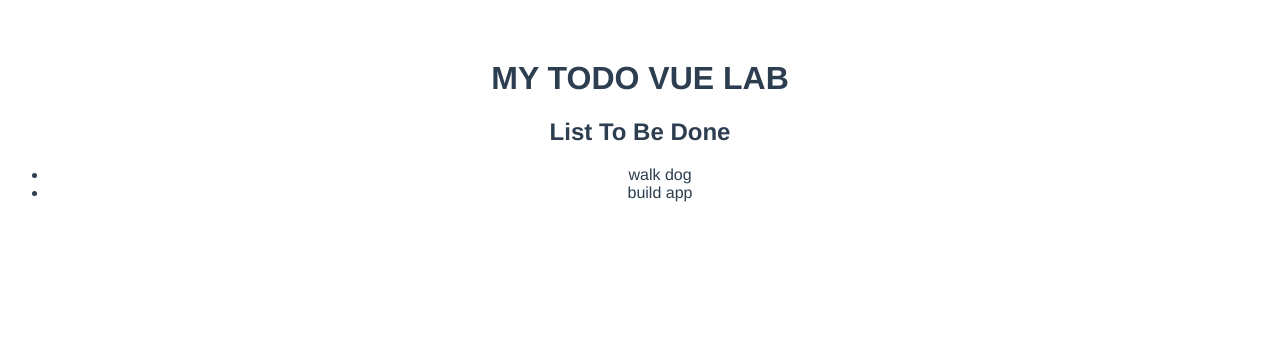
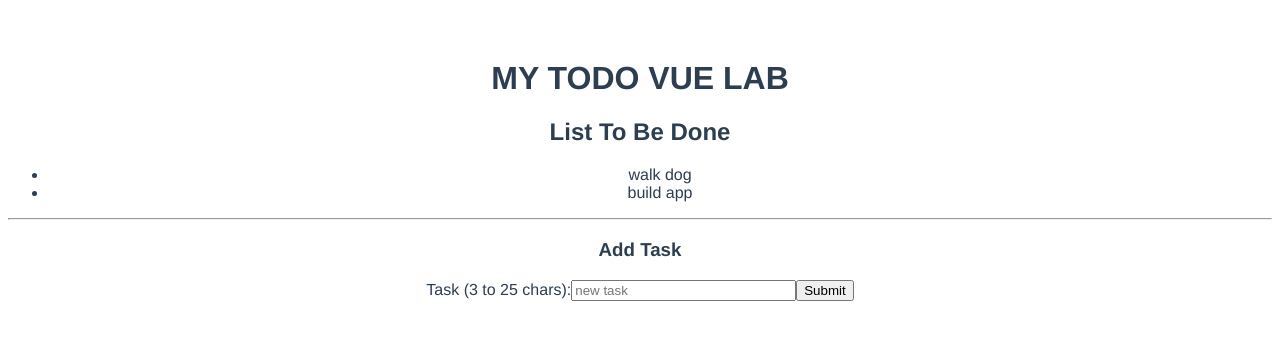
Before and after one commit to GregatGit/todos-vue, a Vue app: page / in a window 1280 px wide. Shown: the top 340 px of the page. Built offline with nearby package versions, Linux system fonts and the light colour scheme; the HTML template or start-up script is replaced by a standard one.

Commit message:
add new task

```diff
--- a/src/App.vue
+++ b/src/App.vue
@@ -2,12 +2,14 @@
   <div id="app">
     <Header />
     <todo-list :todos="todos" />
+    <add-todo @addNewTodo="addNewTodo" />
   </div>
 </template>
 
 <script>
 import Header from './components/Header'
 import TodoList from './components/TodoList'
+import AddTodo from './components/AddTodo'
 
 export default {
   name: 'app',
@@ -19,9 +21,15 @@ export default {
       ],
     }
   },
+  methods: {
+    addNewTodo: function(todo){
+      this.todos.push({name: todo, done: false})
+    }
+  },
   components: {
     Header,
-    TodoList
+    TodoList,
+    AddTodo
   },
 }
 </script>
--- /dev/null
+++ b/src/components/AddTodo.vue
@@ -0,0 +1,40 @@
+<template>
+  <div>
+    <h3>Add Task</h3>
+    <form @click.prevent="handleSubmit">
+      <label for="name">Task (3 to 25 chars):</label>
+      <input
+        v-model="todo"
+        type="text"
+        id="name"
+        name="name"
+        required
+        minlength="3"
+        maxlength="25"
+        size="25"
+        placeholder="new task"
+      />
+      <button type="submit" >Submit</button>
+    </form>
+  </div>
+</template>
+
+<script>
+export default {
+  name: 'add-todo',
+  data() {
+    return {
+      todo: ''
+    }
+  },
+  methods: {
+    handleSubmit: function(){
+      let newTodo = this.todo
+      this.todo = ''
+      this.$emit('addNewTodo', newTodo)
+    }
+  }
+}
+</script>
+
+<style lang="scss" scoped></style>
--- a/src/components/TodoList.vue
+++ b/src/components/TodoList.vue
@@ -7,6 +7,7 @@
         :key="index"
       >{{todo.name}}</li>
     </ul>
+    <hr>
   </div>
 </template>
 
```
